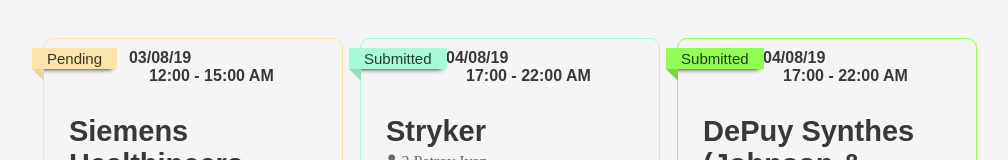
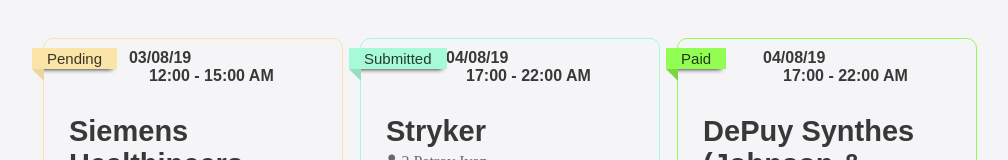
Before and after one commit to olek-hl/UI-UX, a plain HTML site: page index.html in a window 1280 px wide. Shown: the top 160 px of the page, without its empty margins (130-1138 px from the left). Drawn offline with Linux system fonts and the light colour scheme; a web font is replaced by a local one.

```diff
--- a/index.html
+++ b/index.html
@@ -54,7 +54,7 @@
         <div class="createdAt">02/08/19 <span>Ivnov Ivan</span></div>
       </div>
       <div class="card paid">
-        <div class="card_status"><span>&nbsp;</span>Submitted</div>
+        <div class="card_status"><span>&nbsp;</span>Paid</div>
         <div class="card_due-date">
           04/08/19 <span class="time">17:00 - 22:00 AM</span>
         </div>
```
